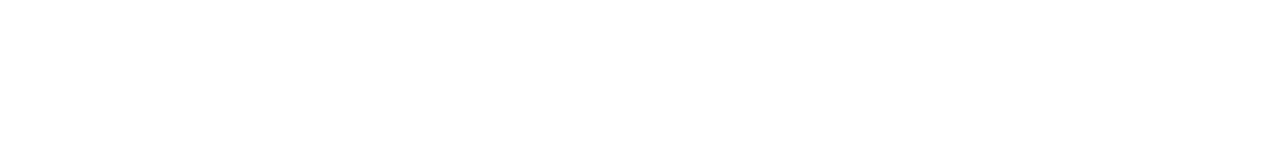
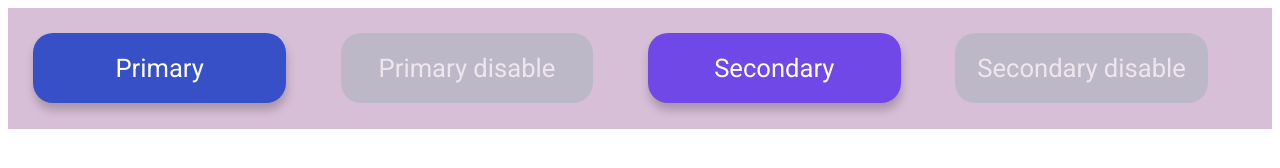
Before and after one commit to js-tasks-ru/htmlcss-20210610_drdiz, a website: page 03-lection1/01-button/index.html in a window 1280 px wide. Drawn offline with Linux system fonts and the light colour scheme.

Commit message:
‘01-button’

```diff
--- a/03-lection1/01-button/button.css
+++ b/03-lection1/01-button/button.css
@@ -1 +1,63 @@
-/* Стилизация кнопки */
+.button-list {
+    display: block;
+    padding: 0%;
+    background-color: thistle;
+    margin: 0%;
+}
+
+.button-list_button {
+    display: inline-block;
+    margin: 2%;
+}
+
+.button {
+    width: 20%;
+    height: 70px;
+    border-radius: 20px;
+    border: none;
+    box-shadow: rgb(0 0 0 / 22%) 1px 7px 10px;
+}
+
+.button__label {
+    font-size: 2vw;
+    color: var(--white, white);
+}
+
+.button_primary {
+    background-color: var(--primary);
+    transition: 0.5s ease-in-out;
+}
+
+.button_secondary {
+    background-color: var(--secondary);
+    transition: 0.5s ease-in-out;
+}
+
+.button_primary:hover {
+    box-shadow: none;
+    background-color: var(--white);
+    color: var(--primary);
+    cursor: pointer;
+}
+
+.button_secondary:hover {
+    box-shadow: none;
+    background-color: var(--white);
+    color: var(--secondary);
+    cursor: pointer;
+}
+
+.button_primary:active,
+.button_secondary:active {
+    box-shadow: inset rgba(0, 0, 0, 0.384) 1px 7px 10px;
+    color: var(--yellow);
+    background-color: var(--push);
+}
+
+.button_disable {
+    background-color: var(--disable);
+    transition: 0.5s ease-in-out;
+    cursor: no-drop;
+    box-shadow: none;
+    opacity: 60%;
+}
--- a/03-lection1/01-button/index.html
+++ b/03-lection1/01-button/index.html
@@ -1,11 +1,29 @@
 <!DOCTYPE html>
 <!-- Страница с кнопкой -->
 <html lang="ru">
+
 <head>
     <link rel="stylesheet" href="../../assets/css/main.css">
     <link rel="stylesheet" href="./button.css">
 </head>
+
 <body>
+    <main class="button-list">
+        <button class="button button__label button_primary button-list_button">
+            Primary
+        </button>
+        <button disabled class="button button__label button-list_button button_disable">
+            Primary disable
+        </button>
+        <button class="button button__label button-list_button button_secondary">
+            Secondary
+
+        </button>
+        <button disabled class="button button__label button-list_button button_disable">
+            Secondary disable
+        </button>
+    </main>
 
 </body>
+
 </html>
--- a/assets/css/main.css
+++ b/assets/css/main.css
@@ -1,5 +1,4 @@
 @import '../fonts/fonts.css';
-
 :root {
     --white: #ffffff;
     --black: #212429;
@@ -11,12 +10,13 @@
     --grey-2: #DDE2E5;
     --grey-3: #ACB5BD;
     --grey-4: #495057;
-
+    --yellow: yellow;
     --error: var(--red);
     --success: var(--blue);
-
     --primary: var(--blue);
     --secondary: var(--purple);
+    --push: var(--grey-3);
+    --disable: var(--grey-3);
 }
 
 * {
```
Lines whose indentation alone changed are shown as unchanged.
